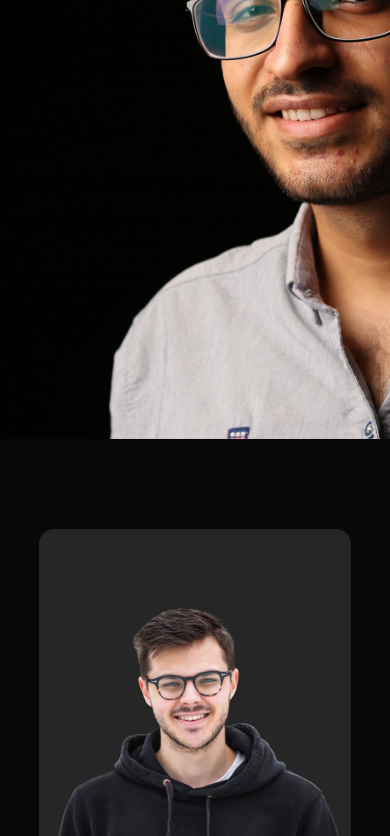
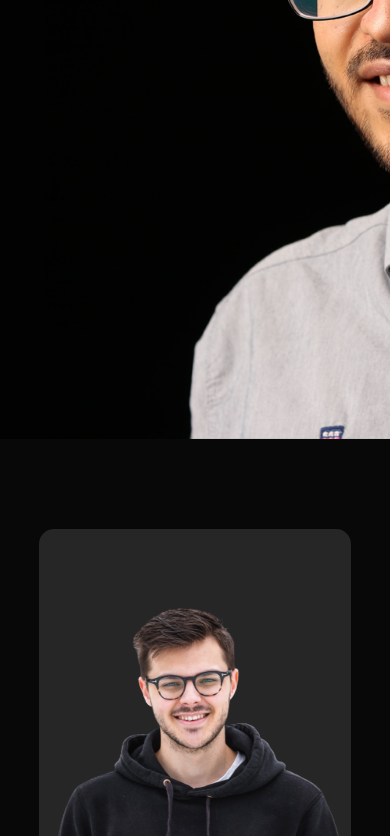
Before and after one commit to schakraborty234/portfolio-website, a website: page index.html in a window 390 px wide. Shown: the part 405-1241 px from the top of the page. Drawn offline with Linux system fonts and the light colour scheme.

Commit message:
Describe the changes you made

```diff
--- a/styte.css
+++ b/styte.css
@@ -20,7 +20,7 @@ body {
 #header {
     width: 100%;
     height: 100vh;
-    background-image: url(/personal-portfolio-img/images/background.png);
+    background-image: url(./personal-portfolio-img/images/background.png);
     background-size: cover;
     background-position: center;
 }
@@ -388,7 +388,7 @@ nav .fas {
 
 @media only screen and (max-width:600px) {
     #header {
-        background-image: url(personal-portfolio-img/images/phone-background.png);
+        background-image: url(./personal-portfolio-img/images/background.png);
     }
 
     .header-text {
```
